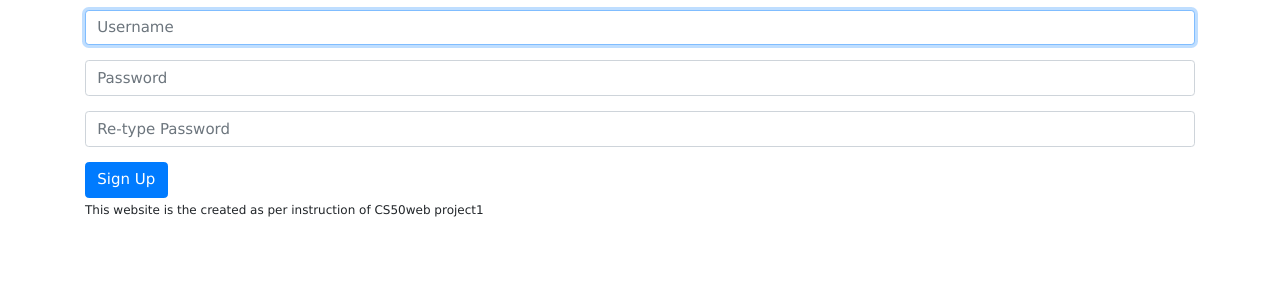
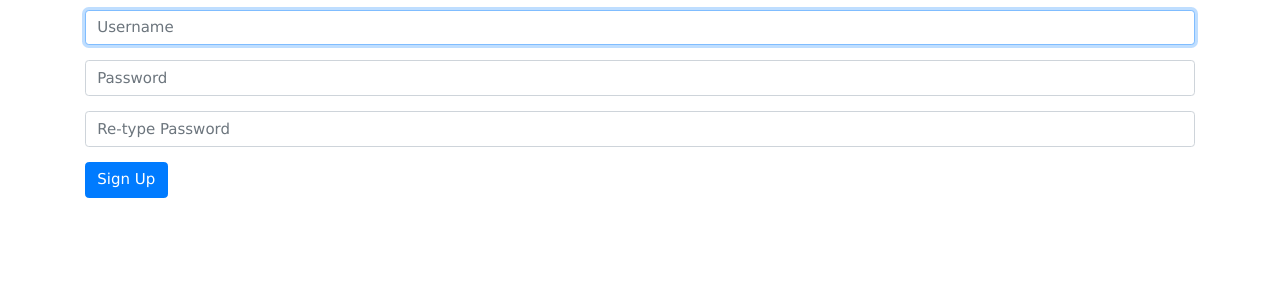
Before and after one commit to alitechpak/cs50web19-project1-bookstore, a Flask app: page /register in a window 1280 px wide. Shown: the part 53-353 px from the top of the page. Run offline with Flask 2, Linux system fonts and the light colour scheme; some libraries are stand-ins or nearby versions.

Commit message:
removed footer

```diff
--- a/templates/layout.html
+++ b/templates/layout.html
@@ -75,7 +75,6 @@
             </main>
 
             <footer>
-                <small>This website is the created as per instruction of CS50web project1</small>
             </footer>
         </div>
     </body>
```
